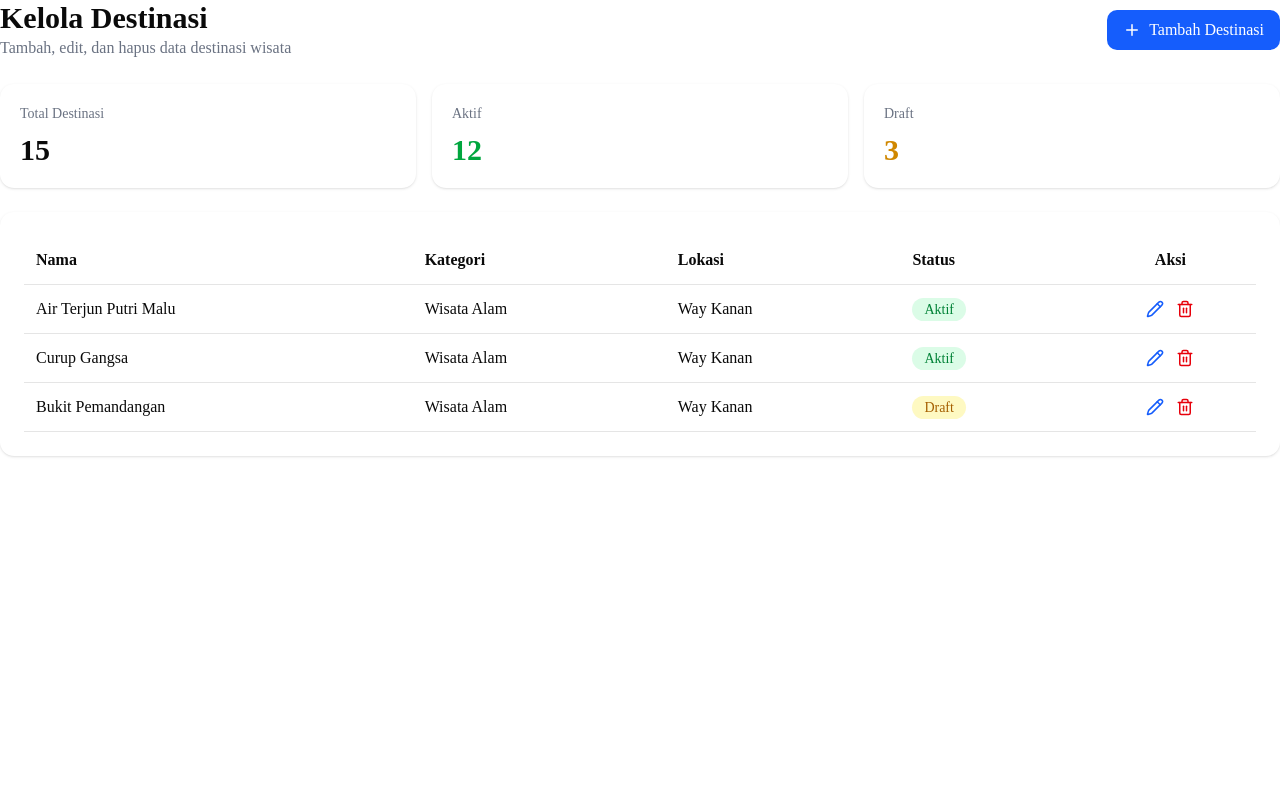
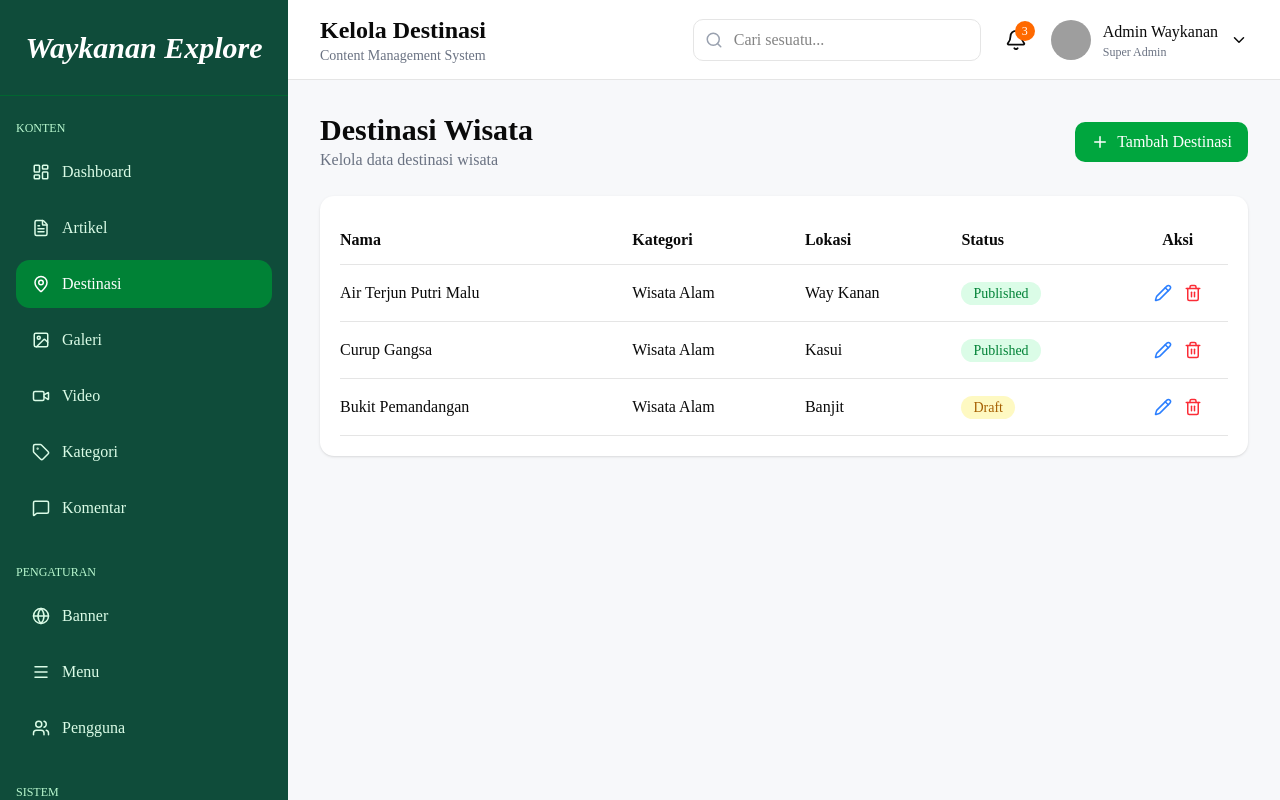
Before and after one commit to Atri-awg/way-kanan-explore, a Next.js app in the folder cms/: page /destinasi in a window 1280 px wide. Shown: the top 800 px of the page. Built offline with nearby package versions, Linux system fonts and the light colour scheme; grey boxes are pictures that could not be loaded.

Commit message:
membuat halaman destinasi

```diff
--- /dev/null
+++ b/cms/app/destinasi/layout.tsx
@@ -0,0 +1,22 @@
+import Sidebar from "@/components/layout/sidebar";
+import Navbar from "@/components/layout/navbar";
+
+export default function DashboardLayout({
+  children,
+}: {
+  children: React.ReactNode;
+}) {
+  return (
+    <div className="flex bg-[#F7F8FA]">
+      <Sidebar />
+
+      <div className="flex-1">
+        <Navbar />
+
+        <main className="p-8">
+          {children}
+        </main>
+      </div>
+    </div>
+  );
+}
--- a/cms/app/destinasi/page.tsx
+++ b/cms/app/destinasi/page.tsx
@@ -5,44 +5,27 @@ import DestinasiTable from "@/components/tables/destinasi-table";
 export default function DestinasiPage() {
   return (
     <div className="space-y-6">
-      {/* Header */}
-      <div className="flex items-center justify-between">
+      <div className="flex justify-between items-center">
         <div>
-          <h1 className="text-3xl font-bold">Kelola Destinasi</h1>
+          <h1 className="text-3xl font-bold">
+            Destinasi Wisata
+          </h1>
+
           <p className="text-gray-500">
-            Tambah, edit, dan hapus data destinasi wisata
+            Kelola data destinasi wisata
           </p>
         </div>
 
         <Link
           href="/destinasi/tambah"
-          className="flex items-center gap-2 rounded-lg bg-blue-600 px-4 py-2 text-white hover:bg-blue-700"
+          className="bg-green-600 text-white px-4 py-2 rounded-lg flex items-center gap-2"
         >
           <Plus size={18} />
           Tambah Destinasi
         </Link>
       </div>
 
-      {/* Statistik */}
-      <div className="grid grid-cols-1 gap-4 md:grid-cols-3">
-        <div className="rounded-xl bg-white p-5 shadow">
-          <h3 className="text-sm text-gray-500">Total Destinasi</h3>
-          <p className="mt-2 text-3xl font-bold">15</p>
-        </div>
-
-        <div className="rounded-xl bg-white p-5 shadow">
-          <h3 className="text-sm text-gray-500">Aktif</h3>
-          <p className="mt-2 text-3xl font-bold text-green-600">12</p>
-        </div>
-
-        <div className="rounded-xl bg-white p-5 shadow">
-          <h3 className="text-sm text-gray-500">Draft</h3>
-          <p className="mt-2 text-3xl font-bold text-yellow-600">3</p>
-        </div>
-      </div>
-
-      {/* Table */}
-      <div className="rounded-xl bg-white p-6 shadow">
+      <div className="bg-white rounded-xl shadow-sm p-5">
         <DestinasiTable />
       </div>
     </div>
--- /dev/null
+++ b/cms/components/forms/destinasi-form.tsx
@@ -0,0 +1,70 @@
+export default function DestinasiForm() {
+  return (
+    <form className="space-y-4">
+
+      <div>
+        <label className="block mb-2">
+          Nama Destinasi
+        </label>
+
+        <input
+          type="text"
+          className="w-full border rounded-lg p-3"
+        />
+      </div>
+
+      <div>
+        <label className="block mb-2">
+          Kategori
+        </label>
+
+        <select className="w-full border rounded-lg p-3">
+          <option>Wisata Alam</option>
+          <option>Wisata Budaya</option>
+          <option>Wisata Religi</option>
+        </select>
+      </div>
+
+      <div>
+        <label className="block mb-2">
+          Lokasi
+        </label>
+
+        <input
+          type="text"
+          className="w-full border rounded-lg p-3"
+        />
+      </div>
+
+      <div>
+        <label className="block mb-2">
+          Deskripsi
+        </label>
+
+        <textarea
+          rows={6}
+          className="w-full border rounded-lg p-3"
+        />
+      </div>
+
+      <div>
+        <label className="block mb-2">
+          Gambar Utama
+        </label>
+
+        <input
+          type="file"
+          className="w-full border rounded-lg p-3"
+        />
+      </div>
+
+      <button
+        type="submit"
+        className="bg-green-600 text-white px-5 py-3 rounded-lg"
+      >
+        Simpan Destinasi
+      </button>
+
+    </form>
+  );
+}
--- a/cms/components/layout/navbar.tsx
+++ b/cms/components/layout/navbar.tsx
@@ -1,5 +1,6 @@
 "use client";
 
+import { usePathname } from "next/navigation";
 import {
   Bell,
   Search,
@@ -7,13 +8,59 @@ import {
 } from "lucide-react";
 
 export default function Navbar() {
+  const pathname = usePathname();
+
+  const getTitle = () => {
+    if (pathname === "/dashboard") {
+      return "Dashboard";
+    }
+
+    if (pathname === "/destinasi") {
+      return "Kelola Destinasi";
+    }
+
+    if (pathname === "/destinasi/tambah") {
+      return "Tambah Destinasi";
+    }
+
+    if (pathname.includes("/destinasi/edit")) {
+      return "Edit Destinasi";
+    }
+
+    if (pathname === "/artikel") {
+      return "Kelola Artikel";
+    }
+
+    if (pathname === "/artikel/tambah") {
+      return "Tambah Artikel";
+    }
+
+    if (pathname.includes("/artikel/edit")) {
+      return "Edit Artikel";
+    }
+
+    if (pathname === "/kategori") {
+      return "Kelola Kategori";
+    }
+
+    if (pathname === "/pengguna") {
+      return "Kelola Pengguna";
+    }
+
+    return "Waykanan Explore CMS";
+  };
+
   return (
     <header className="h-20 bg-white border-b flex items-center justify-between px-8">
       {/* Left */}
       <div>
-        <h1 className="text-xl font-semibold">
-          Dashboard
+        <h1 className="text-2xl font-bold">
+          {getTitle()}
         </h1>
+
+        <p className="text-sm text-gray-500">
+          Content Management System
+        </p>
       </div>
 
       {/* Right */}
@@ -23,7 +70,7 @@ export default function Navbar() {
           <input
             type="text"
             placeholder="Cari sesuatu..."
-            className="w-72 border rounded-lg py-2 pl-10 pr-4"
+            className="w-72 border rounded-lg py-2 pl-10 pr-4 focus:outline-none focus:ring-2 focus:ring-green-500"
           />
 
           <Search
@@ -45,7 +92,7 @@ export default function Navbar() {
         <div className="flex items-center gap-3 cursor-pointer">
           <img
             src="https://i.pravatar.cc/100"
-            alt="admin"
+            alt="Admin"
             className="w-10 h-10 rounded-full"
           />
 
--- a/cms/components/layout/sidebar.tsx
+++ b/cms/components/layout/sidebar.tsx
@@ -1,6 +1,7 @@
 "use client";
 
 import Link from "next/link";
+import { usePathname } from "next/navigation";
 import {
   LayoutDashboard,
   FileText,
@@ -18,6 +19,8 @@ import {
 } from "lucide-react";
 
 export default function Sidebar() {
+  const pathname = usePathname();
+
   return (
     <aside className="w-72 bg-[#0F4C3A] text-white min-h-screen flex flex-col">
       {/* Logo */}
@@ -37,43 +40,49 @@ export default function Sidebar() {
           icon={<LayoutDashboard size={18} />}
           href="/dashboard"
           label="Dashboard"
-          active
+          active={pathname === "/dashboard"}
         />
 
         <MenuItem
           icon={<FileText size={18} />}
           href="/artikel"
           label="Artikel"
+          active={pathname.startsWith("/artikel")}
         />
 
         <MenuItem
           icon={<MapPin size={18} />}
-          href="/app/destinasi"
+          href="/destinasi"
           label="Destinasi"
+          active={pathname.startsWith("/destinasi")}
         />
 
         <MenuItem
           icon={<Image size={18} />}
           href="/galeri"
           label="Galeri"
+          active={pathname.startsWith("/galeri")}
         />
 
         <MenuItem
           icon={<Video size={18} />}
           href="/video"
           label="Video"
+          active={pathname.startsWith("/video")}
         />
 
         <MenuItem
           icon={<Tag size={18} />}
           href="/kategori"
           label="Kategori"
+          active={pathname.startsWith("/kategori")}
         />
 
         <MenuItem
           icon={<MessageSquare size={18} />}
           href="/komentar"
           label="Komentar"
+          active={pathname.startsWith("/komentar")}
         />
 
         <p className="text-xs text-green-200 mt-8 mb-3 uppercase">
@@ -84,18 +93,21 @@ export default function Sidebar() {
           icon={<Globe size={18} />}
           href="/banner"
           label="Banner"
+          active={pathname.startsWith("/banner")}
         />
 
         <MenuItem
           icon={<Menu size={18} />}
           href="/menu"
           label="Menu"
+          active={pathname.startsWith("/menu")}
         />
 
         <MenuItem
           icon={<Users size={18} />}
           href="/pengguna"
           label="Pengguna"
+          active={pathname.startsWith("/pengguna")}
         />
 
         <p className="text-xs text-green-200 mt-8 mb-3 uppercase">
@@ -106,22 +118,24 @@ export default function Sidebar() {
           icon={<Settings size={18} />}
           href="/website"
           label="Pengaturan Website"
+          active={pathname.startsWith("/website")}
         />
 
         <MenuItem
           icon={<Database size={18} />}
           href="/backup"
           label="Backup"
+          active={pathname.startsWith("/backup")}
         />
 
         <MenuItem
           icon={<Clock3 size={18} />}
           href="/aktivitas"
           label="Log Aktivitas"
+          active={pathname.startsWith("/aktivitas")}
         />
       </div>
 
-      {/* Footer */}
       <div className="p-4 border-t border-green-800">
         <button className="w-full border border-green-600 rounded-lg py-3 hover:bg-green-800 transition">
           Lihat Website
@@ -147,8 +161,8 @@ function MenuItem({
       href={href}
       className={`flex items-center gap-3 px-4 py-3 rounded-xl mb-2 transition ${
         active
-          ? "bg-green-700"
-          : "hover:bg-green-800"
+          ? "bg-green-700 text-white"
+          : "hover:bg-green-800 text-green-100"
       }`}
     >
       {icon}
--- a/cms/components/tables/destinasi-table.tsx
+++ b/cms/components/tables/destinasi-table.tsx
@@ -9,49 +9,50 @@ const destinasi = [
     nama: "Air Terjun Putri Malu",
     kategori: "Wisata Alam",
     lokasi: "Way Kanan",
-    status: "Aktif",
+    status: "Published",
   },
   {
     id: 2,
     nama: "Curup Gangsa",
     kategori: "Wisata Alam",
-    lokasi: "Way Kanan",
-    status: "Aktif",
+    lokasi: "Kasui",
+    status: "Published",
   },
   {
     id: 3,
     nama: "Bukit Pemandangan",
     kategori: "Wisata Alam",
-    lokasi: "Way Kanan",
+    lokasi: "Banjit",
     status: "Draft",
   },
 ];
 
 export default function DestinasiTable() {
   return (
-    <div className="overflow-x-auto">
-      <table className="w-full border-collapse">
+    <table className="w-full">
       <thead>
         <tr className="border-b">
-            <th className="p-3 text-left">Nama</th>
-            <th className="p-3 text-left">Kategori</th>
-            <th className="p-3 text-left">Lokasi</th>
-            <th className="p-3 text-left">Status</th>
-            <th className="p-3 text-center">Aksi</th>
+          <th className="text-left py-3">Nama</th>
+          <th className="text-left py-3">Kategori</th>
+          <th className="text-left py-3">Lokasi</th>
+          <th className="text-left py-3">Status</th>
+          <th className="text-center py-3">Aksi</th>
         </tr>
       </thead>
 
       <tbody>
         {destinasi.map((item) => (
           <tr key={item.id} className="border-b">
-              <td className="p-3">{item.nama}</td>
-              <td className="p-3">{item.kategori}</td>
-              <td className="p-3">{item.lokasi}</td>
+            <td className="py-4">{item.nama}</td>
 
-              <td className="p-3">
+            <td>{item.kategori}</td>
+
+            <td>{item.lokasi}</td>
+
+            <td>
               <span
-                  className={`rounded-full px-3 py-1 text-sm ${
-                    item.status === "Aktif"
+                className={`px-3 py-1 rounded-full text-sm ${
+                  item.status === "Published"
                     ? "bg-green-100 text-green-700"
                     : "bg-yellow-100 text-yellow-700"
                 }`}
@@ -60,16 +61,16 @@ export default function DestinasiTable() {
               </span>
             </td>
 
-              <td className="p-3">
+            <td>
               <div className="flex justify-center gap-3">
                 <Link
                   href={`/destinasi/edit/${item.id}`}
-                    className="text-blue-600"
+                  className="text-blue-500"
                 >
                   <Pencil size={18} />
                 </Link>
 
-                  <button className="text-red-600">
+                <button className="text-red-500">
                   <Trash2 size={18} />
                 </button>
               </div>
@@ -78,6 +79,5 @@ export default function DestinasiTable() {
         ))}
       </tbody>
     </table>
-    </div>
   );
 }
```
Lines whose indentation alone changed are shown as unchanged.
